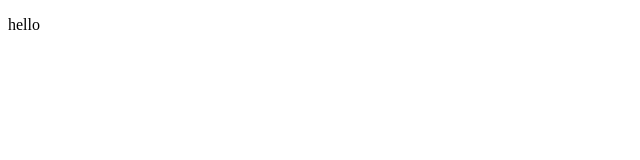
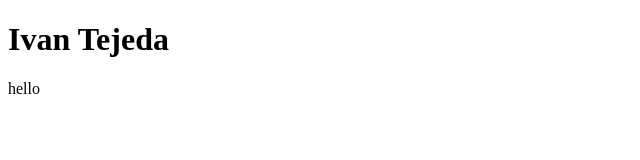
Before and after one commit to IvanTejeda/CS100_Resume, a plain HTML site: page index.html in a window 1280 px wide. Shown: the whole page, without its empty margins (0-640 px from the left). Drawn offline with Linux system fonts and the light colour scheme.

Commit message:
Update index.html

```diff
--- a/index.html
+++ b/index.html
@@ -4,6 +4,7 @@
         <title>CS100 Resume</title>
     </head>
     <body>
+        <h1> Ivan Tejeda</h1>
         <p> hello </p>
     </body>
 </html>
```
